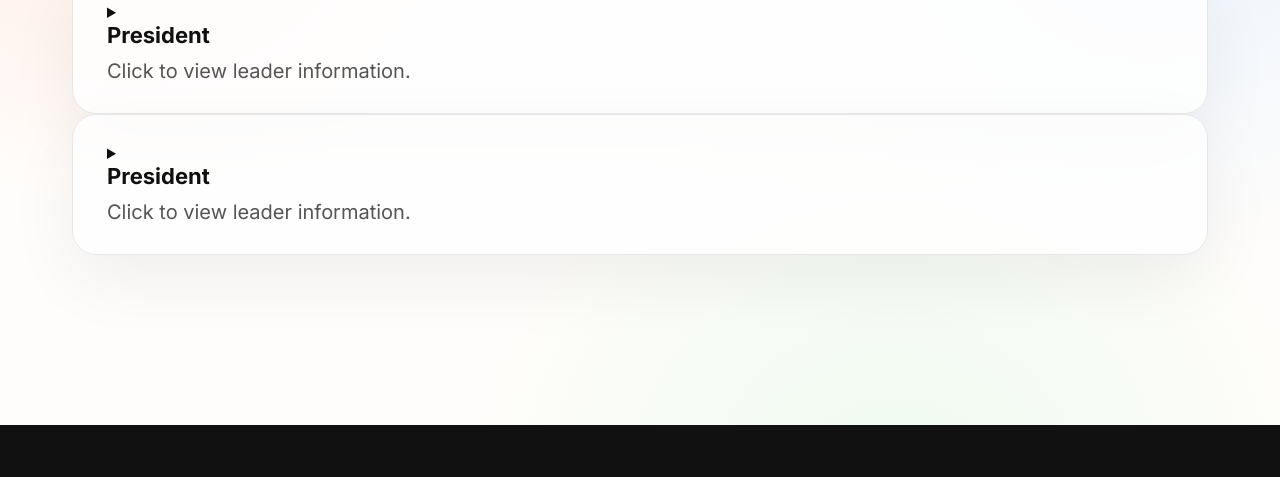
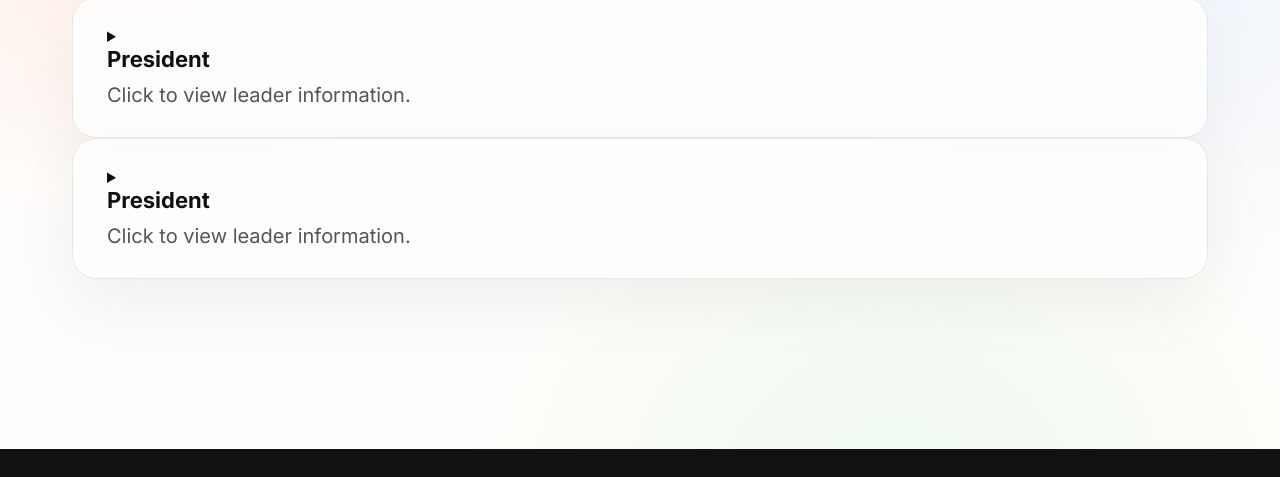
Before and after one commit to cathyyang0423/EchoArt, a plain HTML site: page leaders.html in a window 1280 px wide. Shown: the part 380-857 px from the top of the page. Drawn offline with Linux system fonts and the light colour scheme.

Commit message:
Match Leaders spacing to About page: set .leaders-page .page-section padding-top to 48px

```diff
--- a/style.css
+++ b/style.css
@@ -338,9 +338,9 @@ main {
   margin-top: 48px;
 }
 
-/* Move the title + intro up on Leaders page (keep presidents grid in place) */
+/* Ensure Leaders page spacing matches About page */
 .leaders-page .page-section {
-  padding-top: 24px;
+  padding-top: 48px;
 }
 .leaders-page .page-section h2 {
   margin-top: 0;
```
